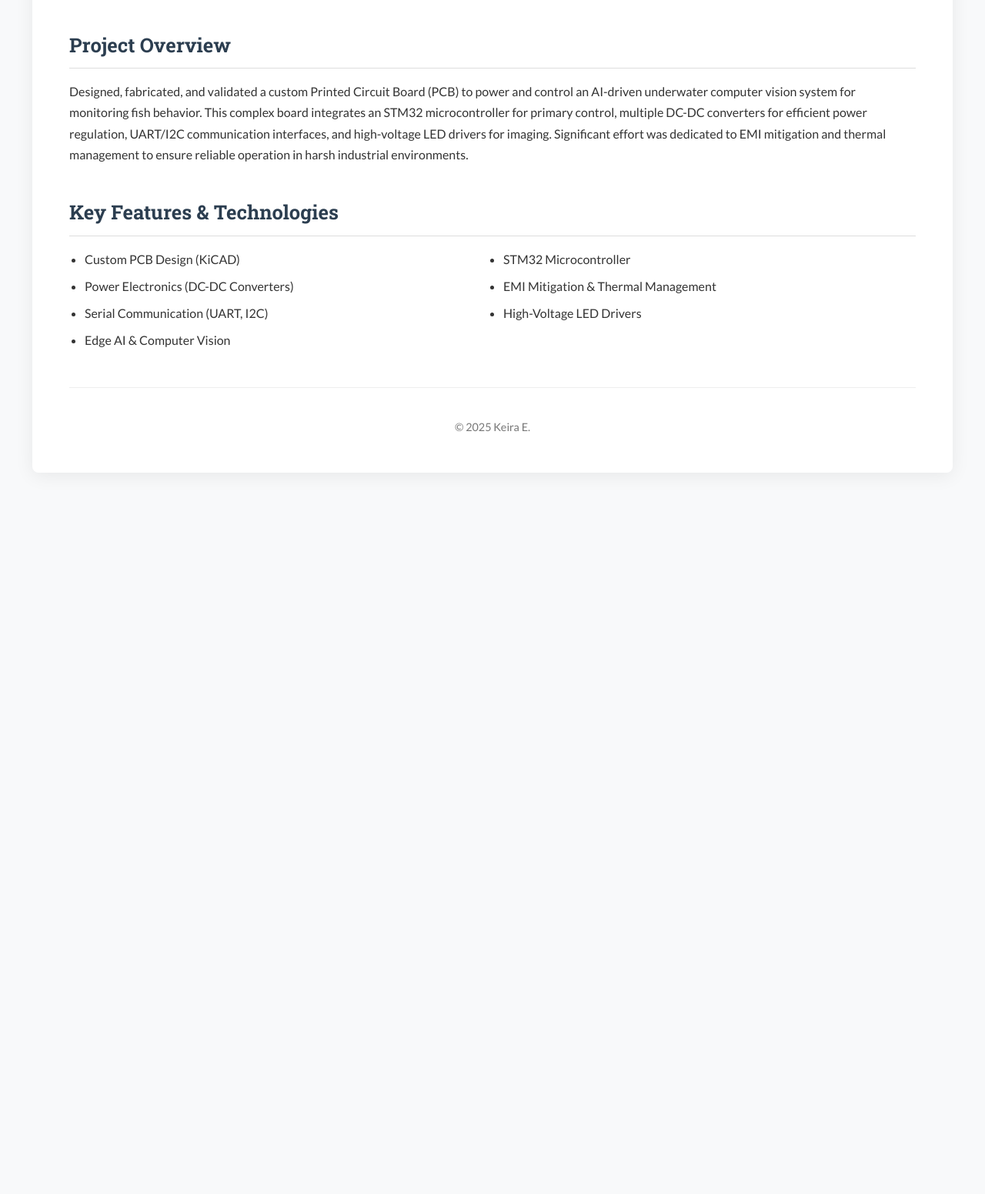
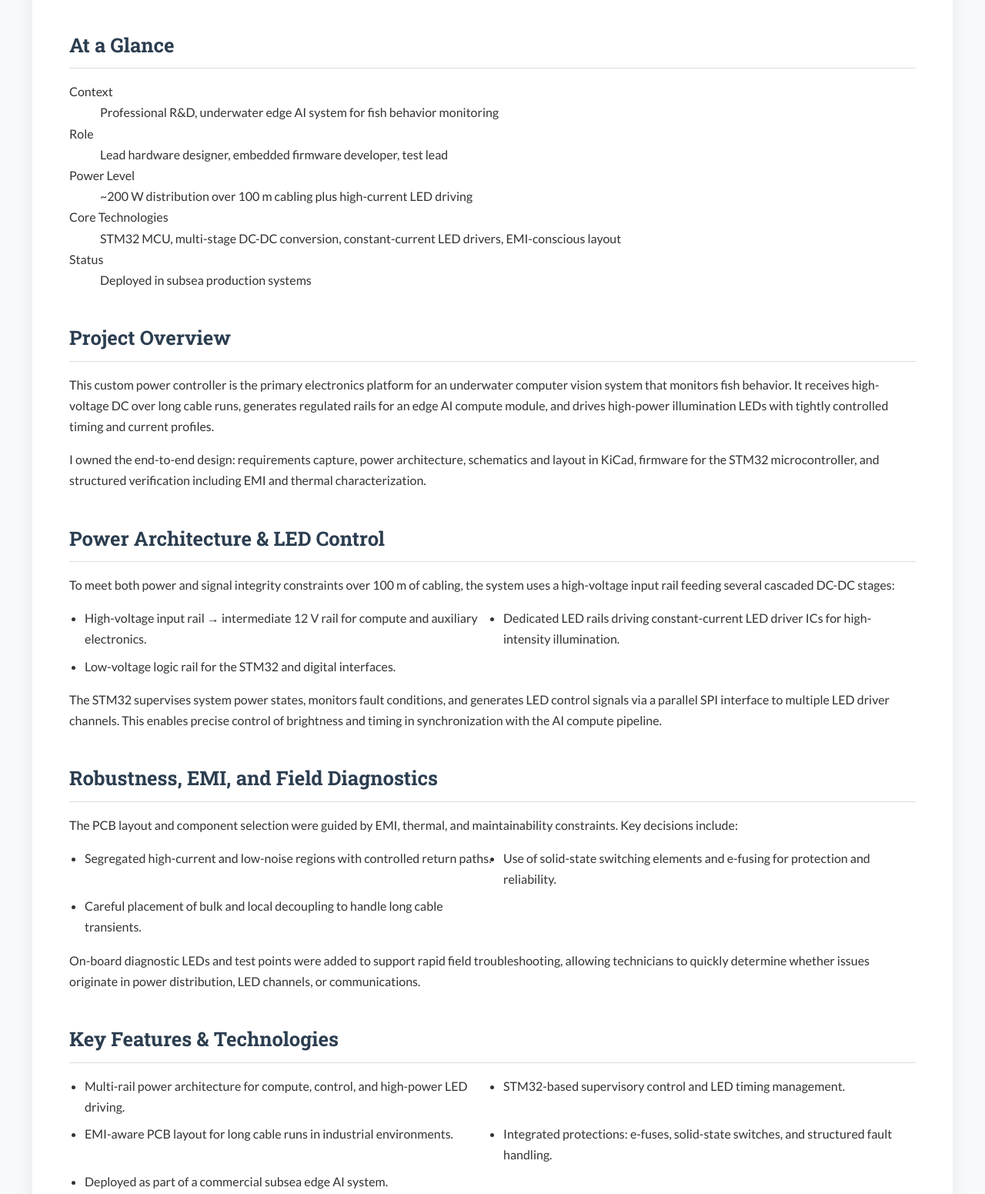
Before and after one commit to Keira-E/keira-e.github.io, a plain HTML site: page projects/project-pcb.html in a window 1280 px wide. Shown: the part 900-2451 px from the top of the page at 77% size. Before the commit the page ends 1546 px from the top, so only its background shows below. Drawn offline with Linux system fonts and the light colour scheme.

Commit message:
Update project-pcb.html

```diff
--- a/projects/project-pcb.html
+++ b/projects/project-pcb.html
@@ -19,21 +19,86 @@
             <p class="project-date">June 2023 – Present</p>
             <img src="https://placehold.co/1200x600/e67e22/ffffff?text=3D+Render+of+PCB+(KiCAD)" alt="3D Render of the custom power controller PCB" class="project-main-image">
 
+            <section class="project-summary">
+                <h2>At a Glance</h2>
+                <dl class="project-meta">
+                    <div>
+                        <dt>Context</dt>
+                        <dd>Professional R&amp;D, underwater edge AI system for fish behavior monitoring</dd>
+                    </div>
+                    <div>
+                        <dt>Role</dt>
+                        <dd>Lead hardware designer, embedded firmware developer, test lead</dd>
+                    </div>
+                    <div>
+                        <dt>Power Level</dt>
+                        <dd>~200 W distribution over 100 m cabling plus high-current LED driving</dd>
+                    </div>
+                    <div>
+                        <dt>Core Technologies</dt>
+                        <dd>STM32 MCU, multi-stage DC-DC conversion, constant-current LED drivers, EMI-conscious layout</dd>
+                    </div>
+                    <div>
+                        <dt>Status</dt>
+                        <dd>Deployed in subsea production systems</dd>
+                    </div>
+                </dl>
+            </section>
+
             <section>
                 <h2>Project Overview</h2>
-                <p>Designed, fabricated, and validated a custom Printed Circuit Board (PCB) to power and control an AI-driven underwater computer vision system for monitoring fish behavior. This complex board integrates an STM32 microcontroller for primary control, multiple DC-DC converters for efficient power regulation, UART/I2C communication interfaces, and high-voltage LED drivers for imaging. Significant effort was dedicated to EMI mitigation and thermal management to ensure reliable operation in harsh industrial environments.</p>
+                <p>
+                    This custom power controller is the primary electronics platform for an underwater computer vision system that monitors fish behavior.
+                    It receives high-voltage DC over long cable runs, generates regulated rails for an edge AI compute module, and drives high-power
+                    illumination LEDs with tightly controlled timing and current profiles.
+                </p>
+                <p>
+                    I owned the end-to-end design: requirements capture, power architecture, schematics and layout in KiCad, firmware for the STM32
+                    microcontroller, and structured verification including EMI and thermal characterization.
+                </p>
+            </section>
+
+            <section>
+                <h2>Power Architecture & LED Control</h2>
+                <p>
+                    To meet both power and signal integrity constraints over 100 m of cabling, the system uses a high-voltage input rail feeding several
+                    cascaded DC-DC stages:
+                </p>
+                <ul>
+                    <li>High-voltage input rail &rarr; intermediate 12 V rail for compute and auxiliary electronics.</li>
+                    <li>Dedicated LED rails driving constant-current LED driver ICs for high-intensity illumination.</li>
+                    <li>Low-voltage logic rail for the STM32 and digital interfaces.</li>
+                </ul>
+                <p>
+                    The STM32 supervises system power states, monitors fault conditions, and generates LED control signals via a parallel SPI interface to
+                    multiple LED driver channels. This enables precise control of brightness and timing in synchronization with the AI compute pipeline.
+                </p>
+            </section>
+
+            <section>
+                <h2>Robustness, EMI, and Field Diagnostics</h2>
+                <p>
+                    The PCB layout and component selection were guided by EMI, thermal, and maintainability constraints. Key decisions include:
+                </p>
+                <ul>
+                    <li>Segregated high-current and low-noise regions with controlled return paths.</li>
+                    <li>Use of solid-state switching elements and e-fusing for protection and reliability.</li>
+                    <li>Careful placement of bulk and local decoupling to handle long cable transients.</li>
+                </ul>
+                <p>
+                    On-board diagnostic LEDs and test points were added to support rapid field troubleshooting, allowing technicians to quickly determine
+                    whether issues originate in power distribution, LED channels, or communications.
+                </p>
             </section>
 
             <section>
                 <h2>Key Features & Technologies</h2>
                 <ul>
-                    <li>Custom PCB Design (KiCAD)</li>
-                    <li>STM32 Microcontroller</li>
-                    <li>Power Electronics (DC-DC Converters)</li>
-                    <li>EMI Mitigation & Thermal Management</li>
-                    <li>Serial Communication (UART, I2C)</li>
-                    <li>High-Voltage LED Drivers</li>
-                    <li>Edge AI & Computer Vision</li>
+                    <li>Multi-rail power architecture for compute, control, and high-power LED driving.</li>
+                    <li>STM32-based supervisory control and LED timing management.</li>
+                    <li>EMI-aware PCB layout for long cable runs in industrial environments.</li>
+                    <li>Integrated protections: e-fuses, solid-state switches, and structured fault handling.</li>
+                    <li>Deployed as part of a commercial subsea edge AI system.</li>
                 </ul>
             </section>
         </main>
```
